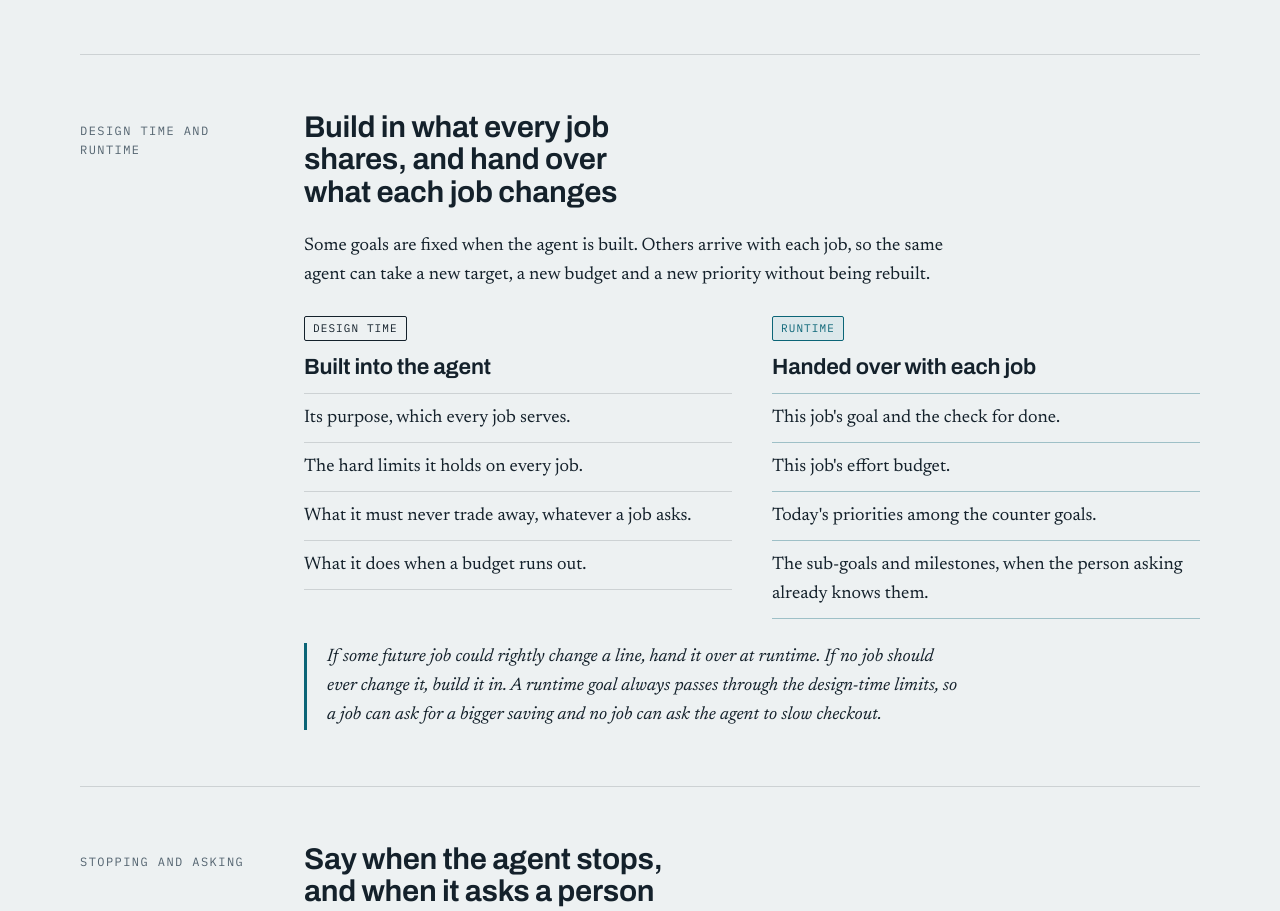
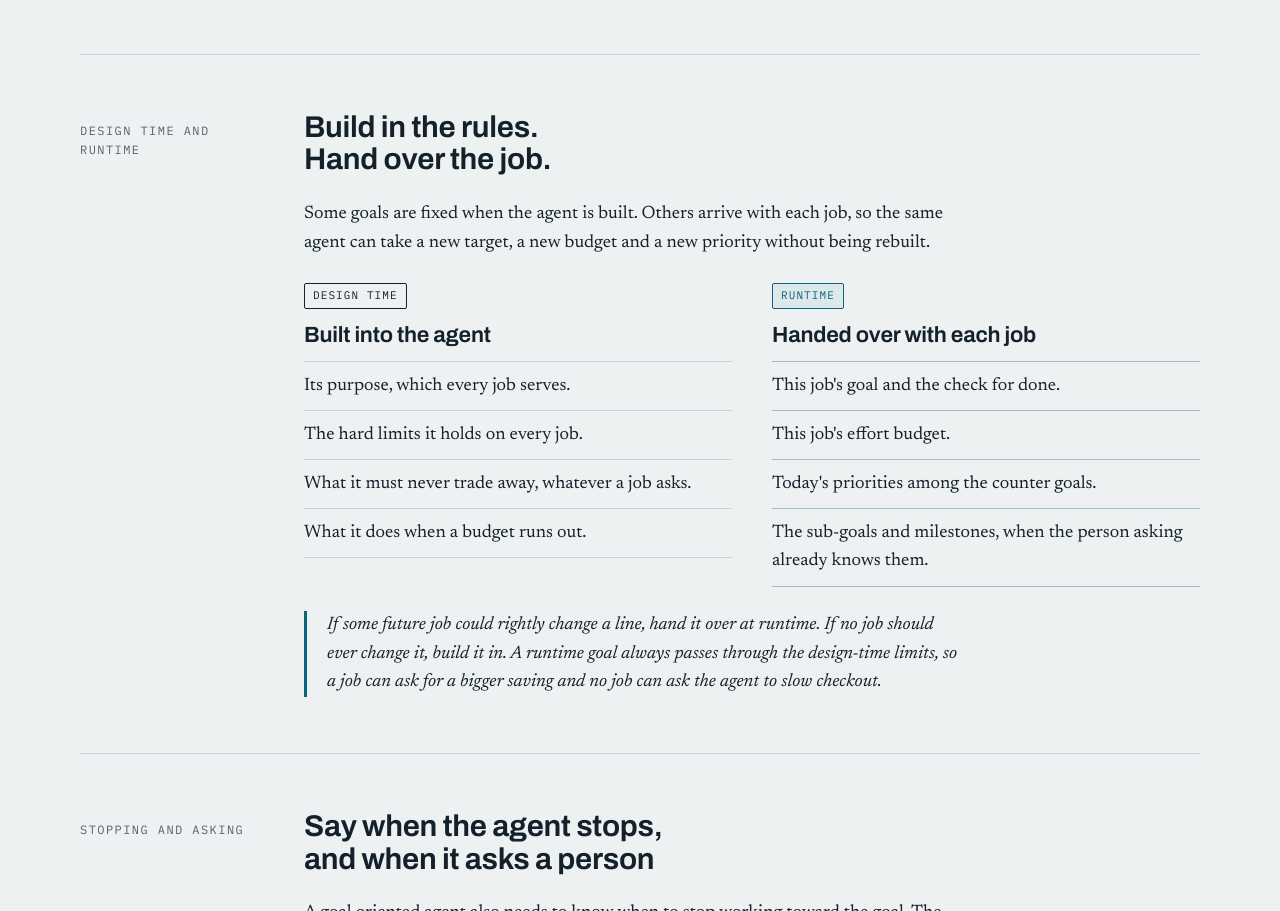
Before and after one commit to jeffrschneider/goalengineering.net, a plain HTML site: page index.html in a window 1280 px wide. Shown: the part 3792-4703 px from the top of the page. Drawn offline with Linux system fonts and the light colour scheme.

Commit message:
Firmer heading: Build in the rules. Hand over the job.
Co-Authored-By: Claude Opus 5.5 <noreply@anthropic.com>
Claude-Session: https://claude.ai/code/session_016PKh2pJQiQLvsg9xPrm4Co

```diff
--- a/index.html
+++ b/index.html
@@ -145,7 +145,7 @@ a:focus-visible, .figure-scroll:focus-visible {
 .hero-text { display: grid; gap: 1.5rem; min-width: 0; }
 .hero-art { margin: 0; min-width: 0; }
 .hero-art svg { display: block; width: 100%; max-width: 440px; height: auto; margin-left: auto; border-radius: 4px; }
-/* The hero illustration keeps its own sunrise colours in both themes, like a printed picture. */
+/* The hero illustration keeps its own sunrise colors in both themes, like a printed picture. */
 .art-label { font-family: var(--font-mono); font-size: 11px; font-weight: 500; letter-spacing: 0.12em; }
 .hero h1 {
   font-size: var(--step-3);
@@ -733,7 +733,7 @@ a:focus-visible, .figure-scroll:focus-visible {
   <section class="sec" id="when" aria-labelledby="h-when">
     <p class="label">Design time and runtime</p>
     <div class="sec-body">
-      <h2 id="h-when">Build in what every job shares, and hand over what each job changes</h2>
+      <h2 id="h-when">Build in the rules. Hand over the job.</h2>
       <div class="prose">
         <p>Some goals are fixed when the agent is built. Others arrive with each job, so the same agent can take a new target, a new budget and a new priority without being rebuilt.</p>
       </div>
```
